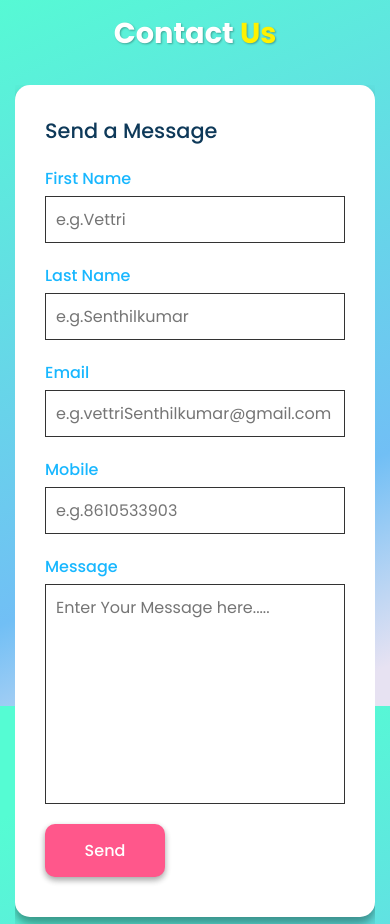
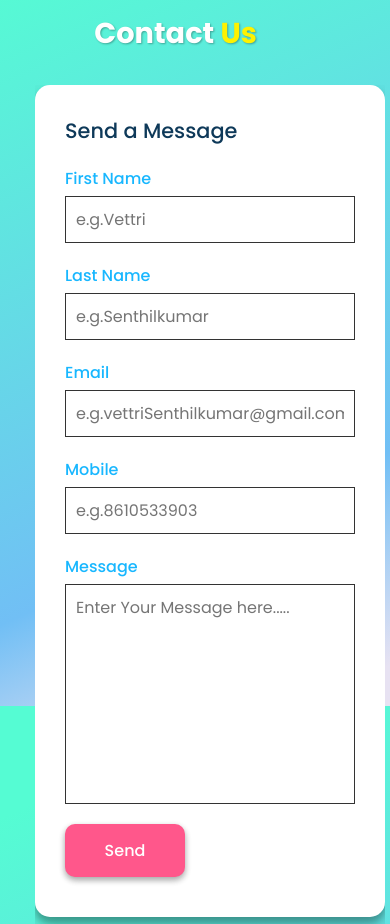
Before and after one commit to AravindSaravananGitHub/mehandi-webpage, a plain HTML site: page index.html in a window 390 px wide. Shown: the part 4358-5282 px from the top of the page. Drawn offline with nearby package versions, Linux system fonts and the light colour scheme.

Commit message:
Update contact.css

```diff
--- a/css/contact.css
+++ b/css/contact.css
@@ -13,7 +13,7 @@
 
 .contactUs {
     position: relative;
-    width: 100%;
+    width: 90%;
     padding: 40px 100px;
 }
 
@@ -61,6 +61,7 @@
         "info map";
     grid-gap: 20px;
     overflow: hidden;
+    margin: 20px;
 }
 
 .contact h3 {
@@ -214,6 +215,52 @@
 
 /* Responsive */
 
+@media (max-width:648px) {
+    .contactUs {
+        padding: 15px;
+    }
+
+    .box {
+        width: 550px;
+        position: relative;
+        display: grid;
+        grid-template-columns: 1fr;
+        grid-template-rows: 1fr;
+        grid-template-areas:
+            "form"
+            "info"
+            "map";
+    }
+
+    .vettri {
+        display: flex;
+        flex-direction: column;
+    }
+
+    .map {
+        min-width: 200px;
+    }
+
+    .formBox .row50 {
+        display: flex;
+        gap: 0;
+        flex-direction: column;
+    }
+
+    .inputBox {
+        width: 100%;
+    }
+
+    .contact {
+        padding: 30px;
+    }
+
+    .map {
+        min-width: 300px;
+        padding: 0;
+    }
+}
+
 @media (max-width:991px) {
     .contactUs {
 
@@ -221,6 +268,7 @@
     }
 
     .box {
+        width: 350px;
         position: relative;
         display: grid;
         grid-template-columns: minmax(170px, 1fr);
```
